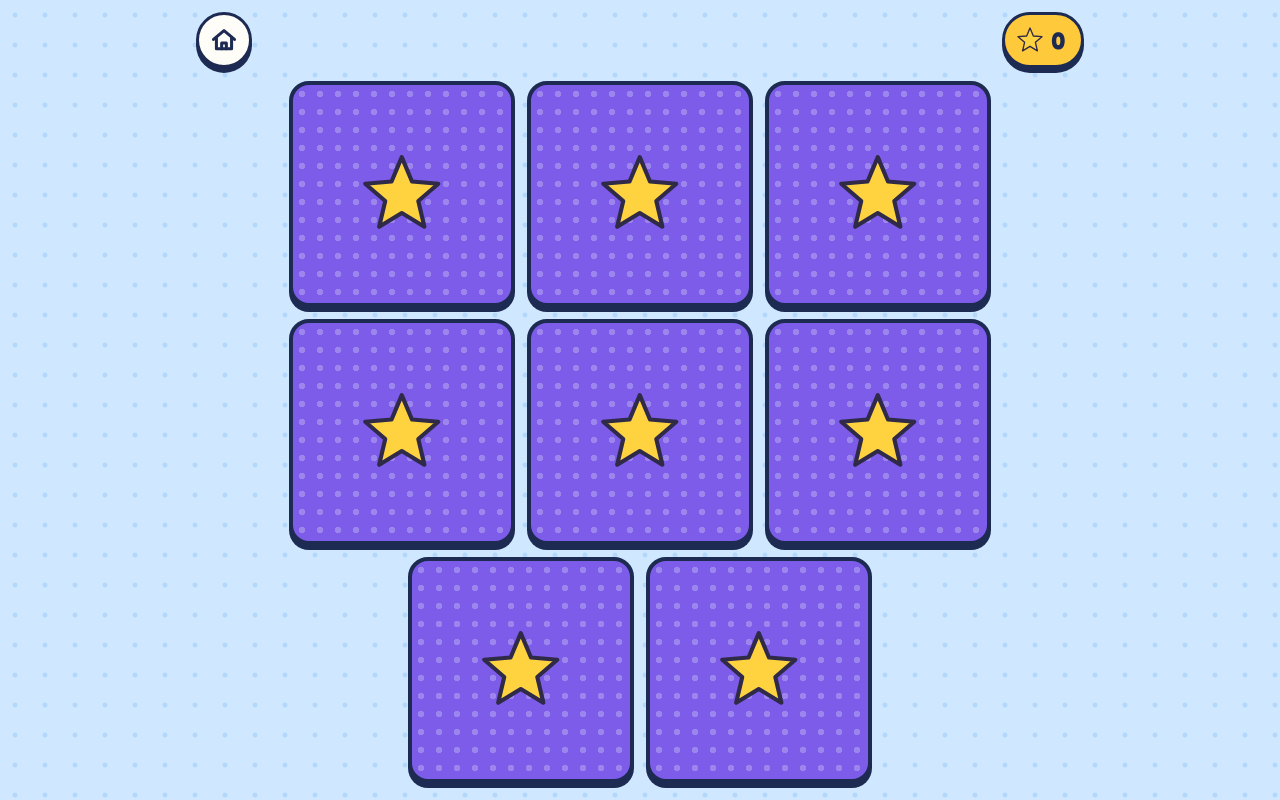
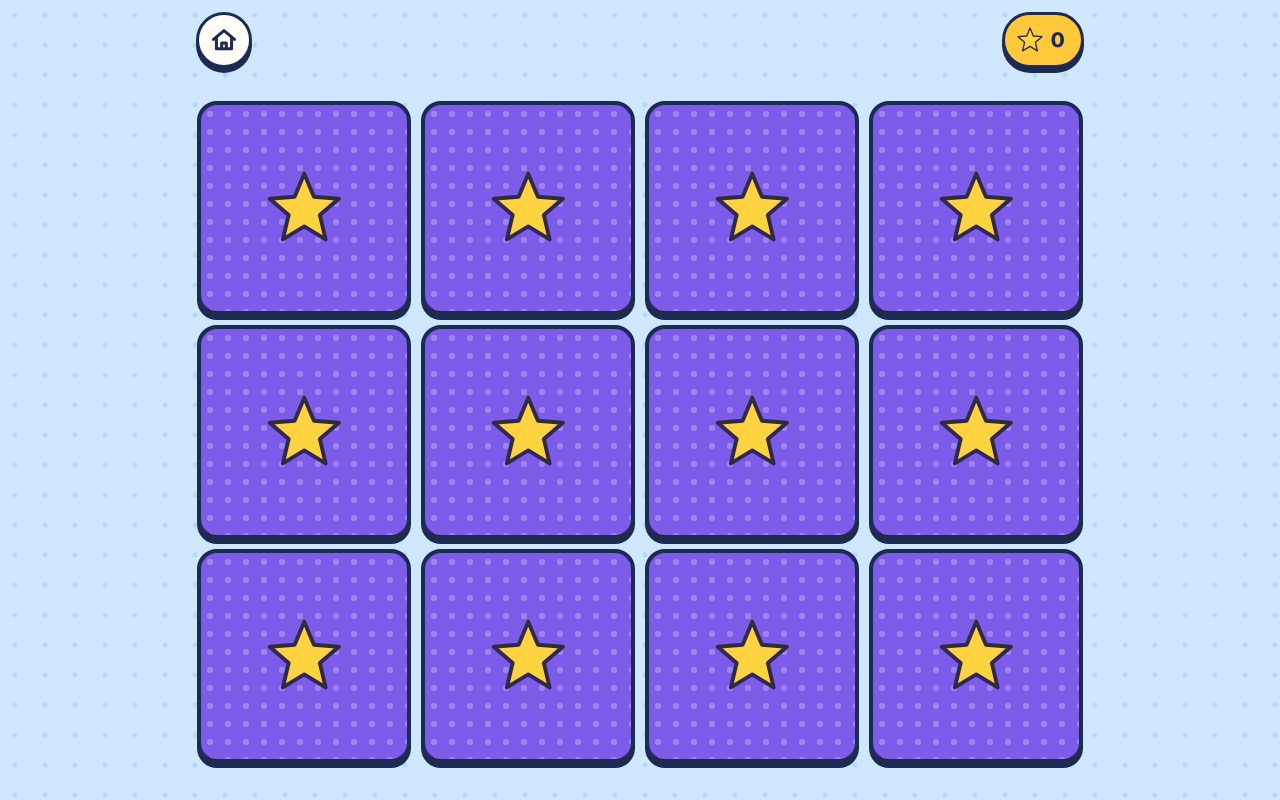
Before and after one commit to MrLadin97/ABCslovicka, a plain HTML site: page index.html in a window 1280 px wide. Both pictures are taken after a click on the button "Pexeso". Drawn offline with nearby package versions, Linux system fonts and the light colour scheme.

Commit message:
Pexeso v plné mřížce s vyššími obtížnostmi, písmo s českými znaky
- Pexeso: 8, 12, 16 nebo 20 karet vždy v celé mřížce (dřív se někdy
  rozpadlo do jednoho sloupce), špatná dvojice zůstane 1 s otočená
- Písmo Baloo 2 místo Fredoka, která neměla české háčky (č, ř, š…)
- Balónky: oprava stejného rozpadu do sloupce
- Offline cache v2

Co-Authored-By: Claude Opus 5.5 <noreply@anthropic.com>

```diff
--- a/cards.js
+++ b/cards.js
@@ -169,7 +169,7 @@ const CARDS = [
     R(18, 92, 24, 8, 3, INK) + R(26, 98, 6, 12, 2, INK) +
     P('M92,88 Q98,84 110,84 L118,84 L120,100 L88,100Z', '#BDE7FF', 'stroke-width="3.5"') +
     C(110, 76, 12, '#FFD23F') + P('M100,74 L120,74', 'none', 'stroke-width="3"') +
-    C(150, 118, 16, '#fff', 'stroke-width="3.5"') + `<text x="150" y="126" text-anchor="middle" font-family="Fredoka, sans-serif" font-weight="700" font-size="22" fill="${INK}" stroke="none">1</text>` +
+    C(150, 118, 16, '#fff', 'stroke-width="3.5"') + `<text x="150" y="126" text-anchor="middle" font-family="'Baloo 2', sans-serif" font-weight="700" font-size="22" fill="${INK}" stroke="none">1</text>` +
     P('M36,124 L130,124', 'none', 'stroke="url(#gGold)" stroke-width="8"') +
     wheel(52, 140, 20) + wheel(160, 140, 20) + sparkle(70, 40, .8, '#fff') + sparkle(30, 70, .5, '#fff') },
 ];
--- a/index.html
+++ b/index.html
@@ -21,7 +21,7 @@ img{max-width:100%}
 <title>ABC slovíčka</title>
 <link rel="preconnect" href="https://fonts.googleapis.com">
 <link rel="preconnect" href="https://fonts.gstatic.com" crossorigin>
-<link rel="stylesheet" href="https://fonts.googleapis.com/css2?family=Fredoka:wght@500;600;700&family=Nunito:wght@700;800&display=swap">
+<link rel="stylesheet" href="https://fonts.googleapis.com/css2?family=Baloo+2:wght@500;600;700;800&family=Nunito:wght@700;800&display=swap">
 <style>
 /* Layout: one-screen playroom. Small top bar, then one big stage that swaps between home, flashcards, the listening game and the celebration. Sticker look: thick ink outlines + hard drop shadows. */
 :root{
@@ -34,7 +34,7 @@ img{max-width:100%}
   --grass:#2FB36D;
   --berry:#7C5CE8;
   --muted:#5B6890;
-  --display:"Fredoka","Baloo 2","Arial Rounded MT Bold",system-ui,sans-serif;
+  --display:"Baloo 2","Arial Rounded MT Bold",system-ui,sans-serif;
   --body:"Nunito",system-ui,-apple-system,"Segoe UI",sans-serif;
   color-scheme: light;
 }
@@ -281,7 +281,8 @@ button:focus-visible{outline:4px solid var(--berry);outline-offset:3px}
 .world .mount{position:absolute;bottom:22%;width:46%;aspect-ratio:2/1;background:#B9A6E8;clip-path:polygon(0 100%, 45% 0, 100% 100%);opacity:.8}
 
 /* ---------- PEXESO ---------- */
-.pgrid{flex:1;min-height:0;width:100%;margin:0 auto;display:flex;flex-wrap:wrap;justify-content:center;align-content:center;gap:12px;--size:120px}
+#pexeso{align-items:center;justify-content:center}
+.pgrid{display:grid;gap:10px;justify-content:center;align-content:center;--size:100px;grid-template-columns:repeat(4, var(--size))}
 .pcard{width:var(--size);height:var(--size);padding:0;border:none;background:none;perspective:700px}
 .pcard .pin{position:relative;display:block;width:100%;height:100%;transition:transform .45s cubic-bezier(.3,.8,.4,1.2);transform-style:preserve-3d}
 .pcard.up .pin{transform:rotateY(180deg)}
--- a/learn.js
+++ b/learn.js
@@ -64,6 +64,7 @@ $('#again').onclick = () => (MODES[lastMode] || startQuiz)();
 $('#go-quiz').addEventListener('click', () => { lastMode = 'quiz'; });
 // fit a set of square tiles into the space left on screen
 function fitTiles(box, n, gap = 12){
+  box.style.maxWidth = '';
   const h = box.clientHeight || innerHeight - 220, w = box.clientWidth || innerWidth - 32;
   let best = { size: 0, cols: 1 };
   for (let cols = 1; cols <= n; cols++){
@@ -81,10 +82,25 @@ function fitTiles(box, n, gap = 12){
    PEXESO
    ===================================================================== */
 const pex = { cards: [], open: [], lock: false, found: 0, moves: 0, pairs: 0 };
+// level → number of pairs; every count fills a complete grid
+const PEX_PAIRS = { 2: 4, 3: 6, 4: 8, 5: 10 };            // 8, 12, 16, 20 cards
+const PEX_GRIDS = { 8: [[4, 2], [2, 4]], 12: [[4, 3], [3, 4], [6, 2]], 16: [[4, 4], [8, 2]], 20: [[5, 4], [4, 5]] };
+function layoutPex(){
+  const box = $('#pex-grid'), n = pex.cards.length, gap = 10;
+  const sec = $('#pexeso');
+  const W = sec.clientWidth, H = sec.clientHeight;
+  let best = null;
+  for (const [cols, rows] of PEX_GRIDS[n] || [[Math.ceil(Math.sqrt(n)), Math.ceil(n / Math.ceil(Math.sqrt(n)))]]){
+    const size = Math.floor(Math.min((W - (cols - 1) * gap) / cols, (H - (rows - 1) * gap) / rows));
+    if (!best || size > best.size) best = { cols, rows, size };
+  }
+  box.style.gridTemplateColumns = `repeat(${best.cols}, ${Math.max(44, best.size)}px)`;
+  box.style.setProperty('--size', Math.max(44, best.size) + 'px');
+}
 function startPexeso(){
   lastMode = 'pexeso'; quiz.token++;
-  pex.pairs = { 2: 3, 3: 4, 4: 6, 5: 8 }[state.n];
-  const words = pickWeighted(poolOr(pool(), pex.pairs), pex.pairs);
+  const want = PEX_PAIRS[state.n];
+  const words = pickWeighted(poolOr(pool(), want), want);
   pex.pairs = words.length;
   pex.cards = shuffle(words.concat(words).map((w, i) => ({ w, id: i })));
   pex.open = []; pex.lock = false; pex.found = 0; pex.moves = 0; pex.got = 0;
@@ -98,7 +114,8 @@ function startPexeso(){
     b.onclick = () => flipPex(b, c);
     c.el = b; box.appendChild(b);
   });
-  requestAnimationFrame(() => fitTiles(box, pex.cards.length, 12));
+  layoutPex();
+  requestAnimationFrame(layoutPex);
 }
 async function flipPex(b, c){
   if (pex.lock || c.done || pex.open.includes(c)) return;
@@ -115,13 +132,14 @@ async function flipPex(b, c){
     pex.found++; pex.open = []; pex.lock = false;
     if (pex.found === pex.pairs){ await wait(900); if (t === quiz.token) finishLesson('pexeso', pex.got, pex.pairs, pex.moves - pex.pairs); }
   } else {
-    await wait(1300); if (t !== quiz.token) return;
+    await wait(1450); if (t !== quiz.token) return;      // 1 s to look after the card has finished turning (0.45 s)
     a.el.classList.remove('up'); d.el.classList.remove('up');
+    await wait(450); if (t !== quiz.token) return;       // wait until they are face down again
     pex.open = []; pex.lock = false;
   }
 }
 MODES.pexeso = startPexeso;
-addEventListener('resize', () => { if (screen === 'pexeso') fitTiles($('#pex-grid'), pex.cards.length, 12); });
+addEventListener('resize', () => { if (screen === 'pexeso') layoutPex(); });
 
 /* =====================================================================
    DEJ OPIČCE – "Give me the apple, please!"
--- a/pics.js
+++ b/pics.js
@@ -333,7 +333,7 @@ const O = {
   },
   number(n){
     const cols = ['#FF5A4E', '#FFA63D', '#FFD23F', '#5CCB6A', '#4DA3FF', '#8C6CF0', '#FF7AB8', '#2FB3A8', '#C58A55', '#FF8A65'];
-    let s = `<text x="100" y="86" text-anchor="middle" font-family="Fredoka, 'Arial Rounded MT Bold', sans-serif" font-weight="700" font-size="78" fill="${cols[n - 1]}" stroke-width="5" paint-order="stroke">${n}</text>`;
+    let s = `<text x="100" y="86" text-anchor="middle" font-family="'Baloo 2', 'Arial Rounded MT Bold', sans-serif" font-weight="700" font-size="78" fill="${cols[n - 1]}" stroke-width="5" paint-order="stroke">${n}</text>`;
     const rows = n <= 5 ? [n] : [5, n - 5];
     rows.forEach((cnt, ri) => {
       const y = rows.length === 1 ? 140 : 124 + ri * 36;
@@ -405,7 +405,7 @@ const PICS = {
   'stop': O.stop,
   'choose': () => G('translate(8 92) scale(.48)', O.apple()) + G('translate(96 92) scale(.48)', O.banana()) +
      G('translate(60 128) scale(.8) translate(-106 -164) rotate(90 100 100)', pointHand('#8C6CF0')) +
-     `<text x="160" y="56" text-anchor="middle" font-family="Fredoka, sans-serif" font-weight="700" font-size="46" fill="#FF3D8B" stroke-width="4" paint-order="stroke">?</text>`,
+     `<text x="160" y="56" text-anchor="middle" font-family="'Baloo 2', sans-serif" font-weight="700" font-size="46" fill="#FF3D8B" stroke-width="4" paint-order="stroke">?</text>`,
   'stand up': () => G('translate(-14 0)', kid({ shirt: '#FF8A65', pants: '#3F4C9A', pose: 'up' })) + G('translate(64 0) scale(.75) translate(30 30)', arrow(100, 100, 1, '#5CCB6A')),
   'sit down': () => R(56, 70, 88, 16, 6, '#B5713F') + R(60, 84, 12, 60, 4, '#B5713F') + R(128, 84, 12, 60, 4, '#B5713F') +
      R(48, 130, 104, 16, 6, '#C98B55') + R(54, 146, 10, 40, 4, '#B5713F') + R(136, 146, 10, 40, 4, '#B5713F') +
--- a/sw.js
+++ b/sw.js
@@ -1,6 +1,6 @@
 /* Offline režim: všechno se při první návštěvě uloží do zařízení, aby hra šla i bez internetu.
    Při každé změně hry zvyšte VERSION, telefony si pak stáhnou novou verzi. */
-const VERSION = 'abc-slovicka-v1';
+const VERSION = 'abc-slovicka-v2';
 const FILES = [
 "./",
 "index.html",
```
